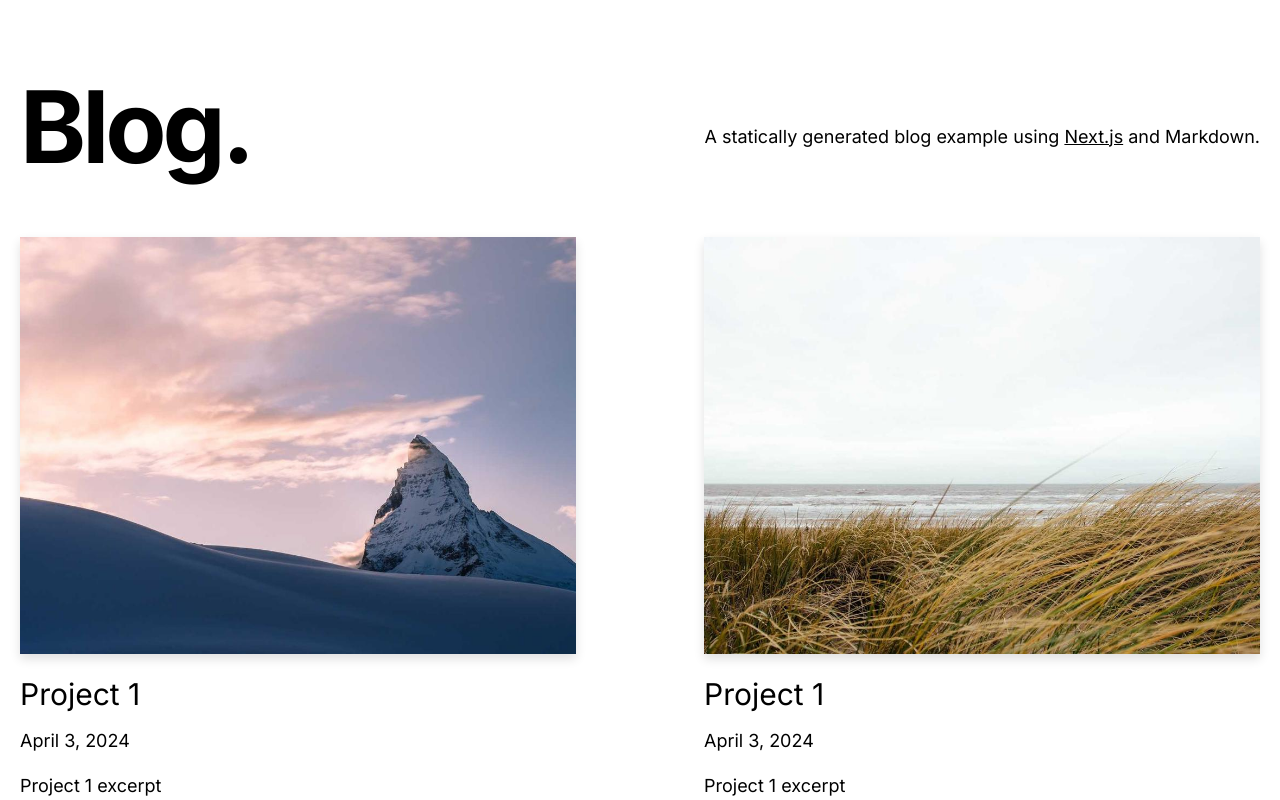
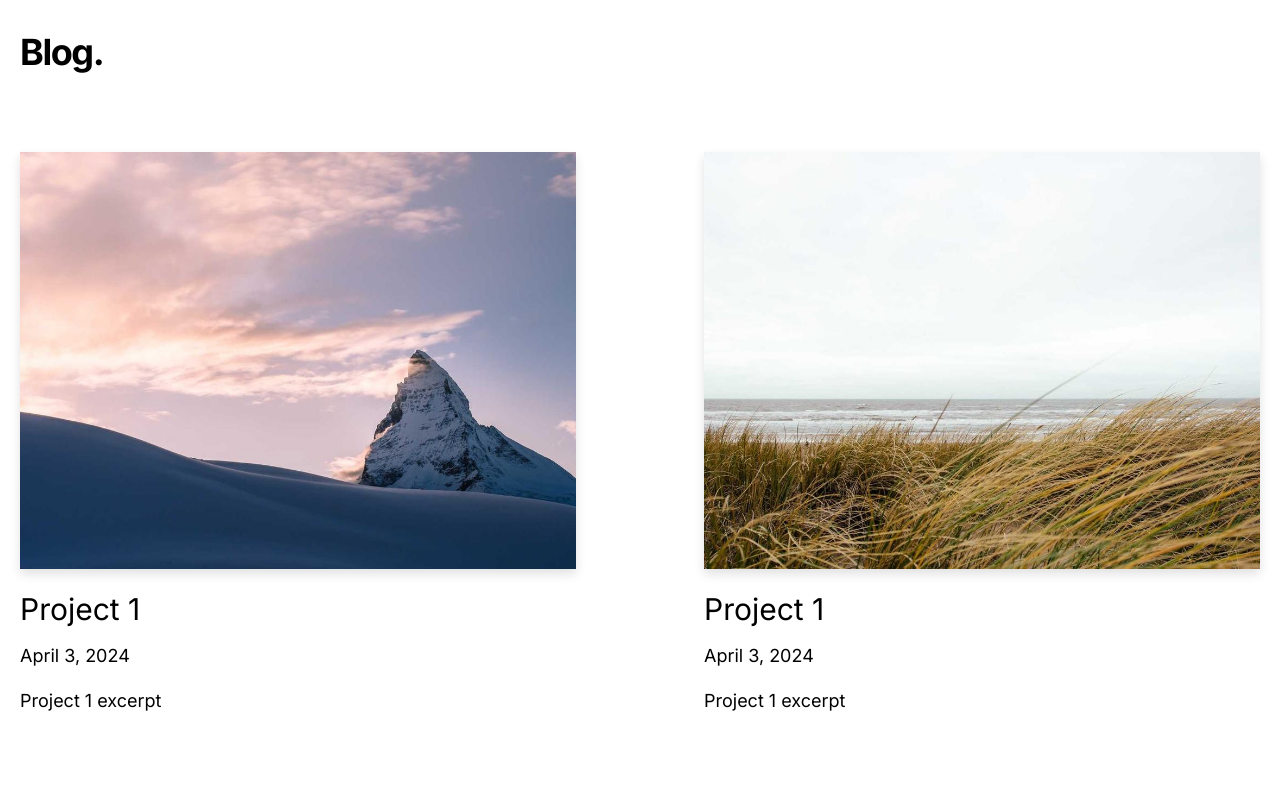
Before and after one commit to ericanastas/ericanastas.com, a Next.js app: page / in a window 1280 px wide. Shown: the top 800 px of the page. Built offline with nearby package versions, Linux system fonts and the light colour scheme.

Commit message:
Removed Intro

```diff
--- a/src/app/_components/intro.tsx
+++ /dev/null
@@ -1,21 +0,0 @@
-import { CMS_NAME } from "@/lib/constants";
-
-export function Intro() {
-  return (
-    <section className="flex-col md:flex-row flex items-center md:justify-between mt-16 mb-16 md:mb-12">
-      <h1 className="text-5xl md:text-8xl font-bold tracking-tighter leading-tight md:pr-8">
-        Blog.
-      </h1>
-      <h4 className="text-center md:text-left text-lg mt-5 md:pl-8">
-        A statically generated blog example using{" "}
-        <a
-          href="https://nextjs.org/"
-          className="underline hover:text-blue-600 duration-200 transition-colors"
-        >
-          Next.js
-        </a>{" "}
-        and {CMS_NAME}.
-      </h4>
-    </section>
-  );
-}
--- a/src/app/page.tsx
+++ b/src/app/page.tsx
@@ -1,5 +1,5 @@
 import Container from "@/app/_components/container";
-import { Intro } from "@/app/_components/intro";
+import Header from "@/app/_components/header";
 import { ProjectList } from "@/app/_components/project-list";
 import { getAllProjects as getAllProjects } from "@/lib/api";
 
@@ -9,7 +9,7 @@ export default function Index() {
   return (
     <main>
       <Container>
-        <Intro />
+        <Header />
         {allProjects.length > 0 && <ProjectList projects={allProjects} />}
       </Container>
     </main>
```
